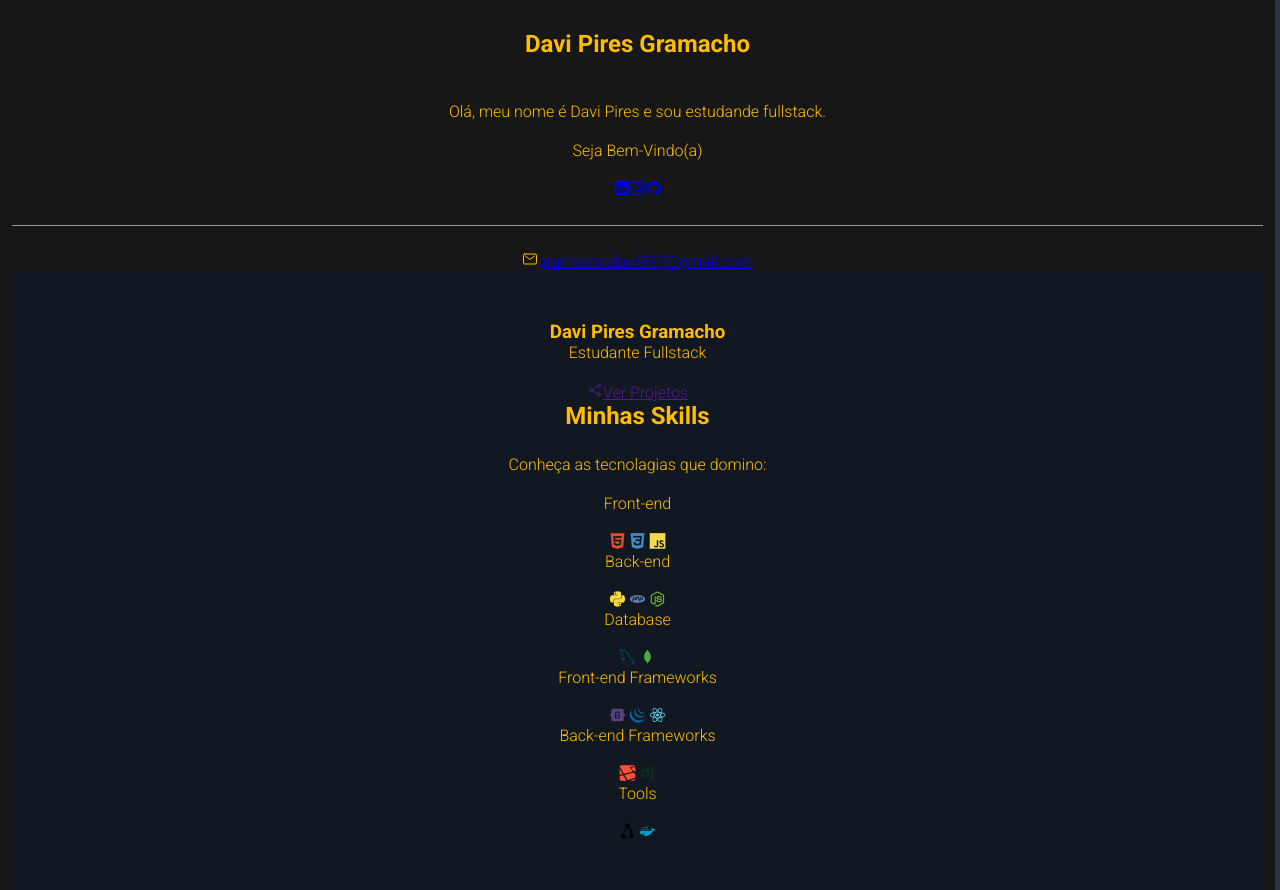
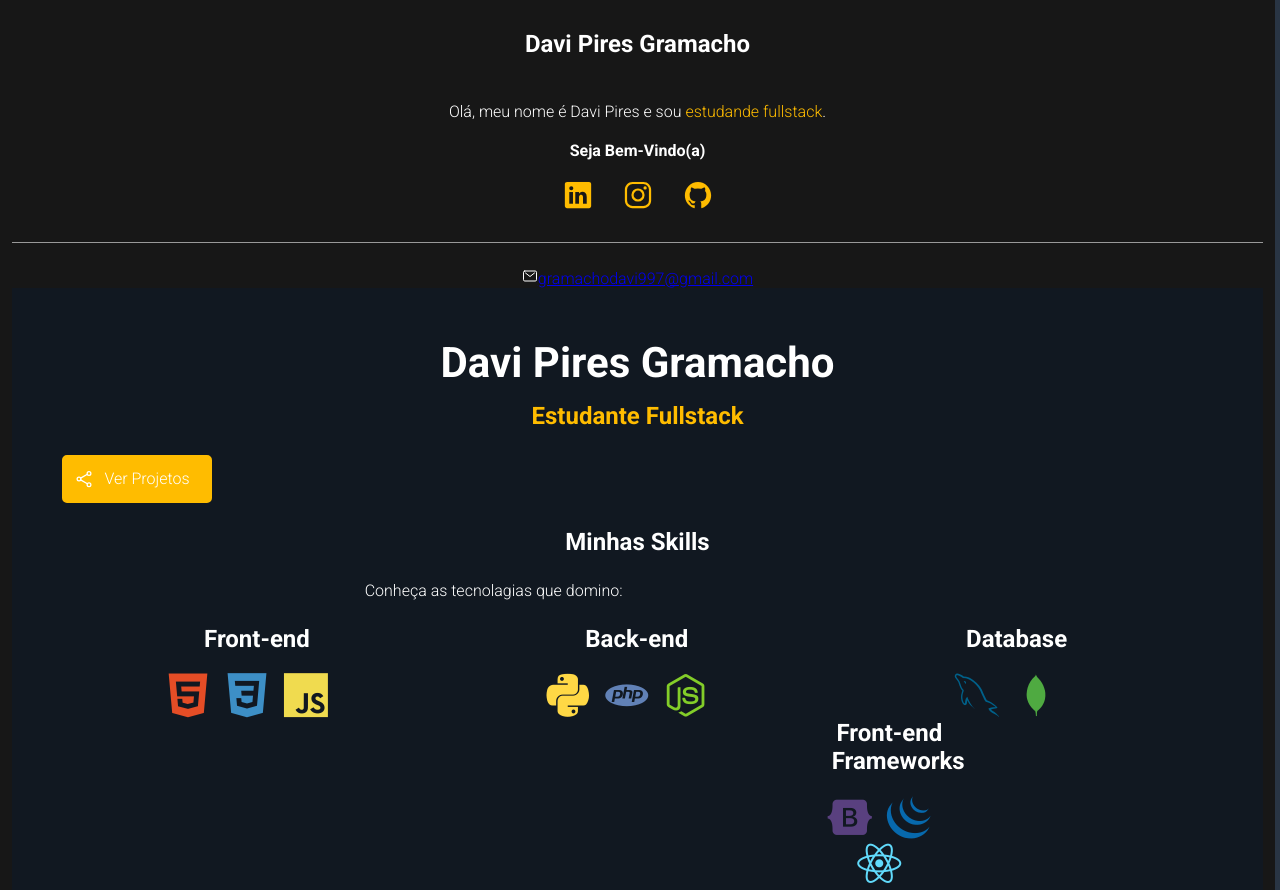
Before and after one commit to DaviGramacho/DaviGramacho.github.io, a plain HTML site: page index.html in a window 1280 px wide. Shown: the top 890 px of the page. Drawn offline with nearby package versions, Linux system fonts and the light colour scheme.

Commit message:
atualizações css

```diff
--- a/css/style.css
+++ b/css/style.css
@@ -1,5 +1,4 @@
 /* Reset */
-
 * {
     padding: 0;
     margin: 0;
@@ -27,7 +26,7 @@
 #container {
     display: flex;
     flex-direction: row;
-    color: var(--main-color);
+    color: var(--main-text-color);
 }
 
 #bio-container{
@@ -47,12 +46,16 @@
 }
 
 /*bio container*/
-#bio-container h2{
+#bio-container h2 {
     margin-bottom: 25px;
 }
 
 #bio-container p{
     margin-bottom: 20px;
+}
+
+#bio-container #welcome-text{
+    font-weight: bold;
 }
 
 #bio-image{
@@ -70,3 +73,114 @@
     margin-bottom: 25px;
     padding-bottom: 25px;
 }
+
+#social-container li {
+    flex: 1 1 0;
+    max-width: 60px;
+}
+
+#social-container li a{
+    color: var(--main-color);
+    font-size: 30px;
+}
+
+#email-container{
+    display: flex;
+    justify-content: center;
+}
+
+#email-container ion-icon,
+#email-container a{
+    flex: 1 1 0;
+}
+
+#email-container a{
+    color: var(--main-text-color);
+    text-decoration: none;
+    max-width: 225px;
+}
+
+#email-container ion-icon{
+    color: var(--main-color);
+    font-size: 20px;
+    margin-right: 5px;
+    max-width: 20px;
+}
+
+/*about container*/
+#name{
+    font-size: 42px;
+    margin-bottom: 15px;
+}
+
+#title{
+    font-size: 24px;
+    margin-bottom: 15px;
+    font-weight: bold;
+}
+
+.description{
+    max-width: 75%;
+    margin-bottom: 10PX;
+}
+#btn-projects{
+    font-weight: 16px;
+    font-size: bold;
+    color: var(--main-text-color);
+    background-color: var(--main-color);
+    border: 2px solid var(--main-color);
+    border-radius: 5px;
+    text-decoration: none;
+    transition: .5s;
+    margin: 25px 0;
+    padding: 12px 10px;
+    width: 150px;
+    text-align: center;
+    display: flex;
+}
+
+#btn-projects ion-icon,
+#btn-projects span{
+    flex: 1 1 0;
+}
+
+#btn-projects ion-icon {
+    font-size: 20px;
+    max-width: 20px;
+}
+
+#btn-projects:hover {
+    background-color: transparent;
+}
+
+#skill-section-title{
+    border-top: 1px solid var(--border-color);
+    padding-top: 20px;
+    margin-bottom: 20px;
+    font-size: 32px;
+}
+
+#skills-container{
+    display: flex;
+    flex-wrap: wrap;
+    margin-top: 25px;
+}
+
+.skills-box{
+    flex: 1 1 33%;
+    max-width: 33%;
+    margin-bottom: 35px;
+}
+
+.skills-title{
+    font-size: 24px;
+    margin-bottom: 25px;
+    font-weight: bold;
+    padding-left: 10px;
+    border-left: 5px var(--main-color);
+}
+
+.skills-box i{
+    font-size: 45px;
+    margin-right: 10px;
+}
```
